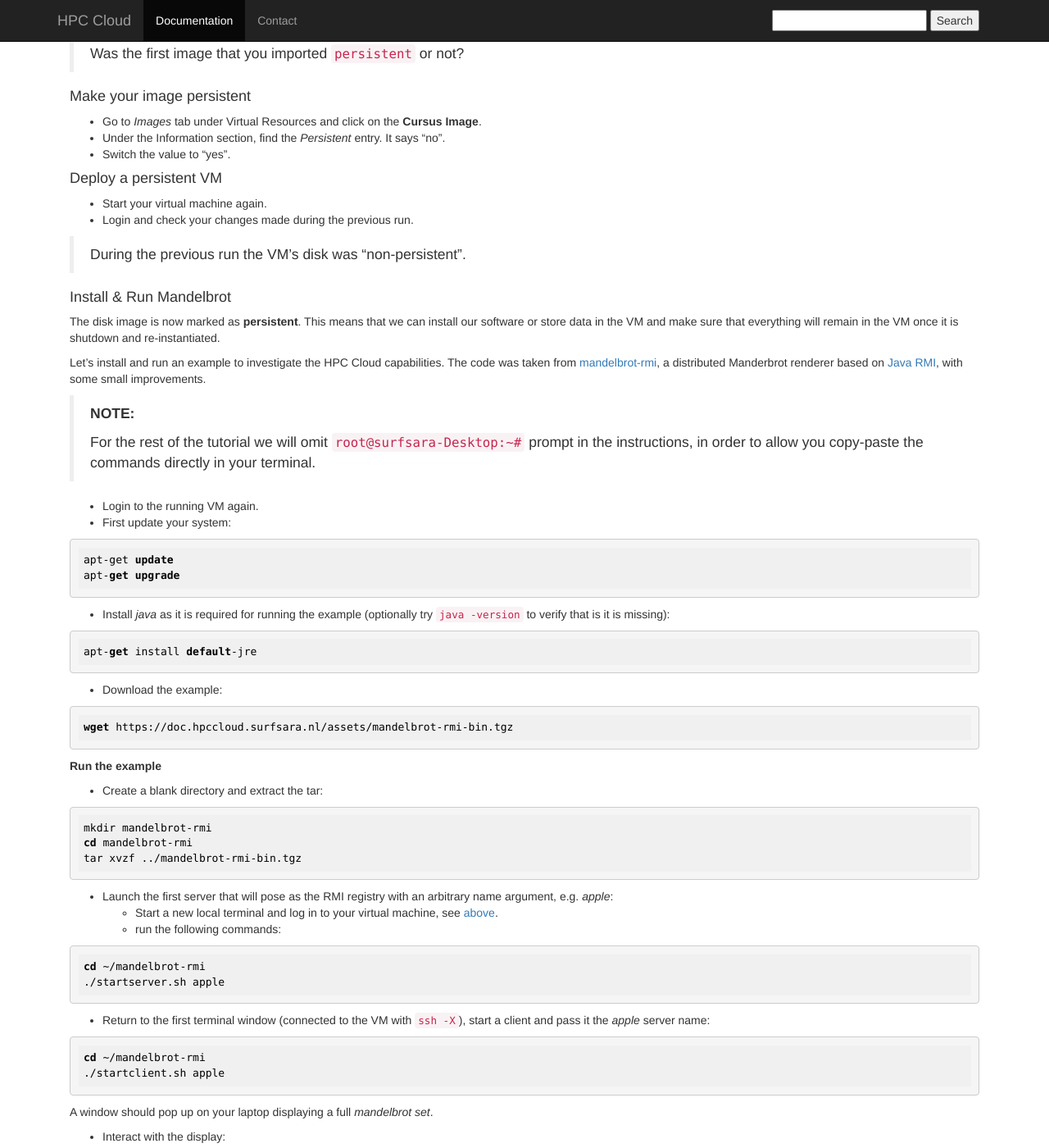
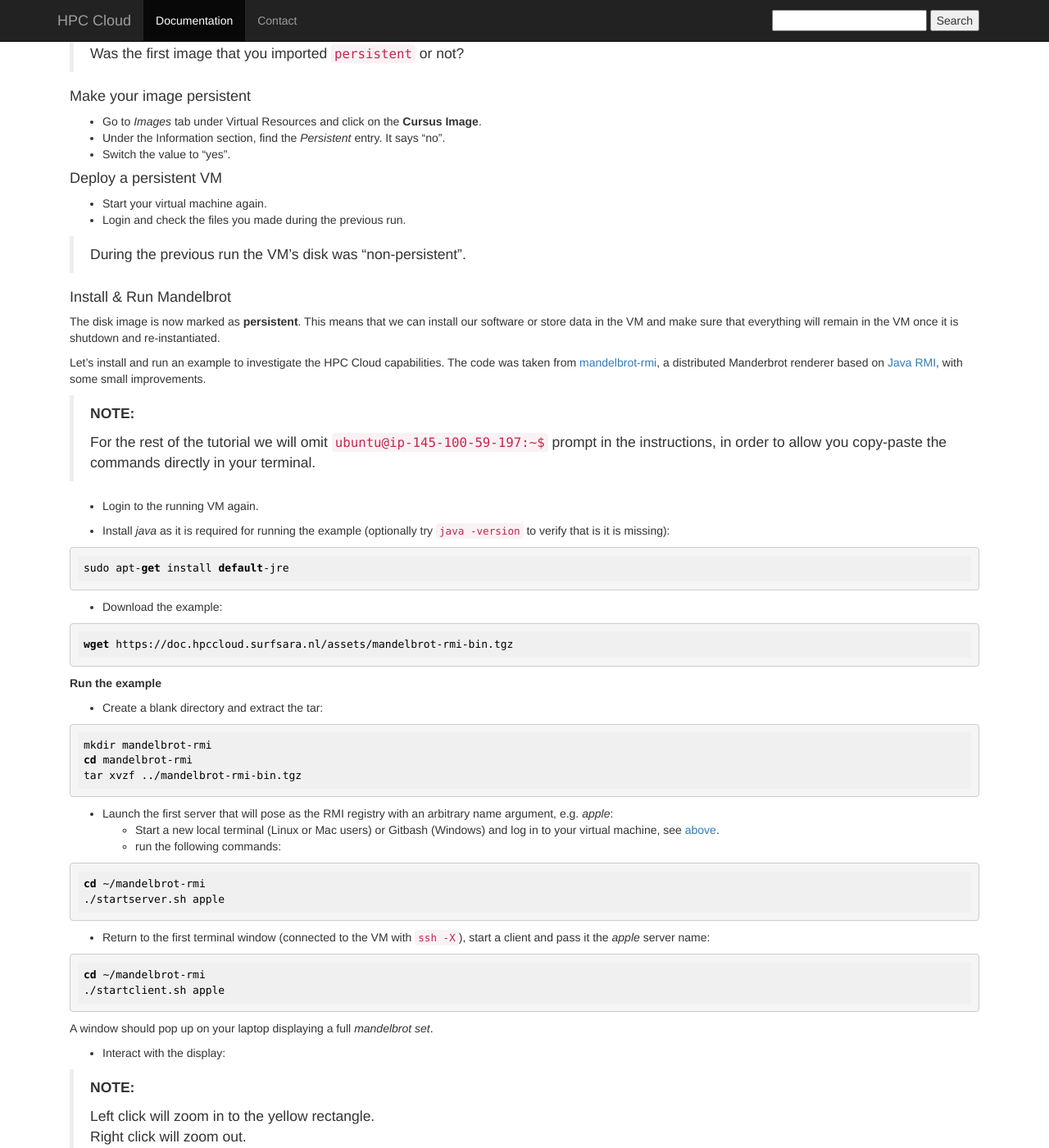
Before and after one commit to sara-nl/clouddocs, a Jekyll site: the page built from surfcursus-part-B-2015-Oct-15.markdown, in a window 1280 px wide and 1400 px high, scrolled down 518 px. Shown: the whole window at 82% size. Built offline with Jekyll 4.4.1, drawn with Linux system fonts in a browser that asks for light colours; some of the changed text lies outside the part shown.

Commit message:
Update surfcursus-part-B-2015-Oct-15.markdown

````diff
--- a/surfcursus-part-B-2015-Oct-15.markdown
+++ b/surfcursus-part-B-2015-Oct-15.markdown
@@ -38,7 +38,7 @@ Disk images can be `persistent` or not and you can switch that flag.
 
 #### Deploy a persistent VM
 * Start your virtual machine again.
-* Login and check your changes made during the previous run.
+* Login and check the files you made during the previous run.
 
 > During the previous run the VM's disk was "non-persistent".
 
@@ -50,20 +50,14 @@ Let's install and run an example to investigate the HPC Cloud capabilities. The
 
 >**NOTE:**
 >
-> For the rest of the tutorial we will omit `root@surfsara-Desktop:~#` prompt in the instructions, in order to allow you copy-paste the commands directly in your terminal.
+> For the rest of the tutorial we will omit `ubuntu@ip-145-100-59-197:~$` prompt in the instructions, in order to allow you copy-paste the commands directly in your terminal.
 
 * Login to the running VM again.
-* First update your system:
-
-```sh
-apt-get update
-apt-get upgrade
-```
 
 * Install *java* as it is required for running the example (optionally try `java -version` to verify that is it is missing):
 
 ```sh
-apt-get install default-jre
+sudo apt-get install default-jre
 ```
 
 * Download the example:
@@ -83,7 +77,7 @@ tar xvzf ../mandelbrot-rmi-bin.tgz
 ```
 
 * Launch the first server that will pose as the RMI registry with an arbitrary name argument, e.g. _apple_:
-  * Start a new local terminal and log in to your virtual machine, see [above](#login-to-the-vm).
+  * Start a new local terminal (Linux or Mac users) or Gitbash (Windows) and log in to your virtual machine, see [above](#login-to-the-vm).
   * run the following commands:
 
 ```sh
@@ -129,6 +123,7 @@ Repeat for _coconut_ or make up your own names.
 ```sh
 ./startclient.sh apple banana coconut # or your names
 ```
+
 Observe the performance when adding extra servers.
 
 * Before moving to the next exercise, *remember to Shutdown your VM*.
@@ -161,12 +156,13 @@ That was it. From now on you will get a 4-core VM running using the same *Cursus
 > **NOTE:**
 >Your VM's image was (and is) persistent.
 
-* Run the [same example](#install-amp-run-mandelbrot) with a single server.
+* Run the [same example](#install-&-run-mandelbrot) with a single server.
 * Start a new terminal and connect to the VM. Type the following command:
 
 ```sh
 ps -eo pid,psr,pcpu,args | sed -n -e '1p' -e '/java/p'
 ```
+
   This shows the running Java processes and the CPU number on which it runs (column `PSR`).
 * Stop server(s) and client.
 * Launch multiple servers on different CPUs:
@@ -176,6 +172,7 @@ ps -eo pid,psr,pcpu,args | sed -n -e '1p' -e '/java/p'
 cd ~/mandelbrot-rmi
 taskset -c 2 ./startserver.sh mango # replace '2' with the CPU number and 'mango' with your server name
 ```
+
 * Start the client on a separate processor:
 
 ```sh
@@ -187,6 +184,9 @@ taskset -c 0 ./startclient.sh pineapple grape mango # use your server names. duh
 
 ### <a name="5.-Wrap-up"></a> 5. Wrap up
 
-* Play around, make your checks and don't forget to [shut down](#first-shut-down) all the running VMs when you are finished.
+* Play around, make your checks and don't forget to [shut down](surfcursus-part-A-2015-Oct-15#first-shut-down) all the running VMs when you are finished.
 
 >Remember: Your running VMs are consuming quota whether they are doing something useful or are idle.
+
+### Next: Extras
+You have completed the Tutorial [SURFcursus - part B](surfcursus-part-B-2015-Oct-15). If you want more of the HPC Cloud, see [Surfcursus - Extras](surfcursus-extras-2015-Oct-15).
````
Also changed, not shown: other parts of surfcursus-part-B-2015-Oct-15.markdown (+1 -1 lines).
